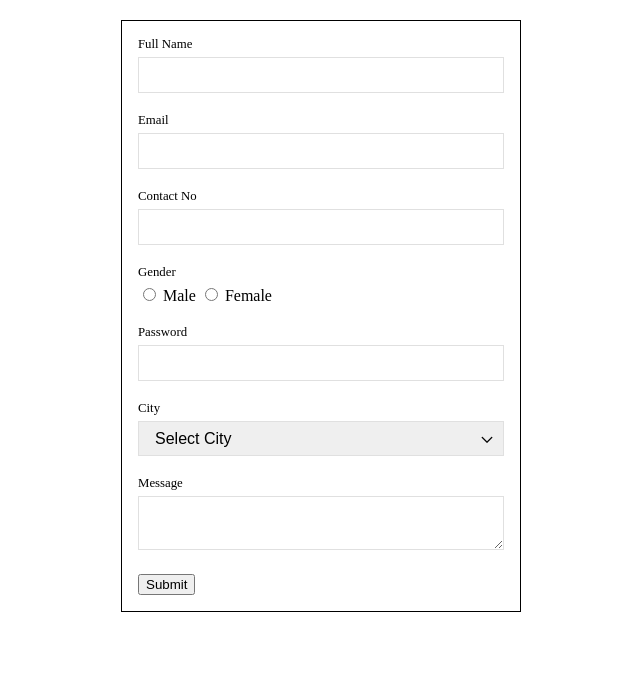
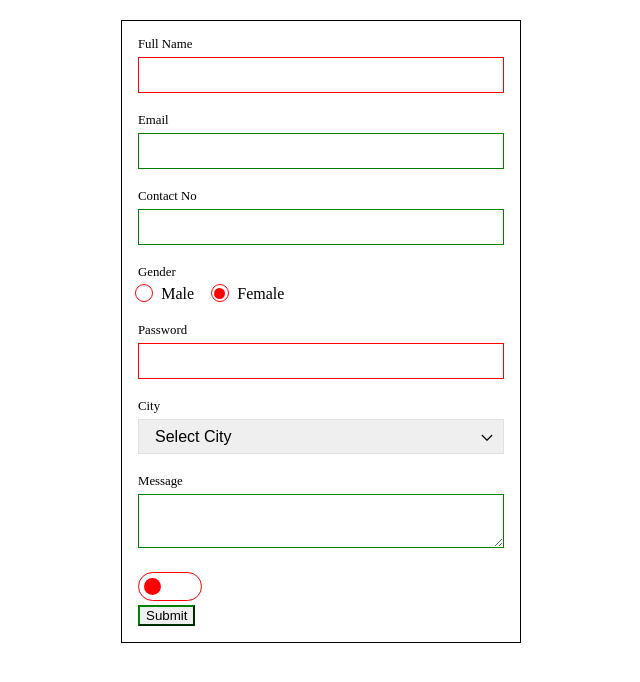
Before and after one commit to indixpertanand/forntend-development, a plain HTML site: page css/day-13/index.html in a window 1280 px wide. Shown: the whole page, without its empty margins (319-959 px from the left). Drawn offline with Linux system fonts and the light colour scheme.

Commit message:
CSS Form Styling - custom radio and checkbox as well as validation css

```diff
--- a/css/day-13/css/style.css
+++ b/css/day-13/css/style.css
@@ -8,6 +8,9 @@ body {
     margin: 0;
     padding: 20px;
 }
+/* ::before, ::after{
+    content: ''
+} */
 
 form {
     border: 1px solid black;
@@ -48,3 +51,76 @@ select {
     background-repeat: no-repeat;
     background-position: right;
 }
+
+input:where([type="radio"]){
+    display: none;
+}
+
+label:has([type="radio"]) span{
+    display: inline-block;
+    width: .7rem;
+    height: .7rem;
+    margin-right: .5rem;
+    border-radius: 50%;
+    position: relative;
+}
+label:has([type="radio"]:checked) span{
+    background-color: red;
+}
+label:has([type="radio"]) span::after{
+    content: '';
+    position: absolute;
+    left: 50%;
+    top: 50%;
+    translate: -50% -50%;
+    width: 1rem;
+    height: 1rem;
+    border: 1px solid red;
+    border-radius: 50%;
+}
+label:has([type="radio"]) + label:has([type="radio"]){
+    margin-left: 1rem;
+}
+
+label[for="switch"] input{
+    display: none;
+}
+label[for="switch"] span{
+    display: inline-block;
+    width: 4rem;
+    height: 1.8rem;
+    border: 1px solid red;
+    border-radius: 1.8rem;
+    position: relative;
+    transition: .4s all;
+}
+label[for="switch"] span::after{
+    content: '';
+    position: absolute;
+    left: .3rem;
+    top: .3rem;
+    height: calc(100% - .6rem);
+    aspect-ratio: 1/1;
+    background: red;
+    border-radius: 50%;
+    transition: .8s all;
+}
+label[for="switch"]:has(input:checked) span{
+    border-color: green;
+    background: green;
+}
+label[for="switch"]:has(input:checked) span::after{
+    background: white;
+    left: auto;
+    right: 0.3rem;
+}
+
+input:required{
+    border-color: blue;
+}
+input:invalid{
+    border-color: red;
+}
+input:valid, textarea:valid{
+    border-color: green;
+}
--- a/css/day-13/index.html
+++ b/css/day-13/index.html
@@ -26,9 +26,9 @@
             <div class="form-group">
                 <label for="gender">Gender</label>
                 <label for="male">
-                    <input type="radio" name="gender" value="m" id="male"> Male</label>
+                    <input type="radio" name="gender" value="m" id="male"><span></span> Male</label>
                 <label for="female">
-                    <input type="radio" name="gender" value="f" id="female"> Female</label>
+                    <input type="radio" name="gender" value="f" id="female" checked><span></span> Female</label>
             </div>
             <div class="form-group">
                 <label for="password">Password</label>
@@ -44,6 +44,12 @@
                 <label for="message">Message</label>
                 <textarea name="message" id="message"></textarea>
             </div>
+            <div class="input-group">
+                <label for="switch">
+                    <input type="checkbox" id="switch">
+                    <span></span>
+                </label>
+            </div>
             <input type="submit" value="Submit">
        </form>
     </body>
```
